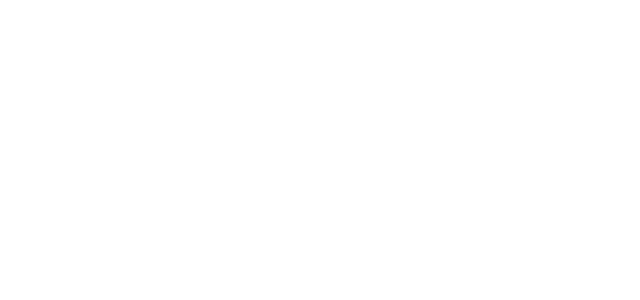
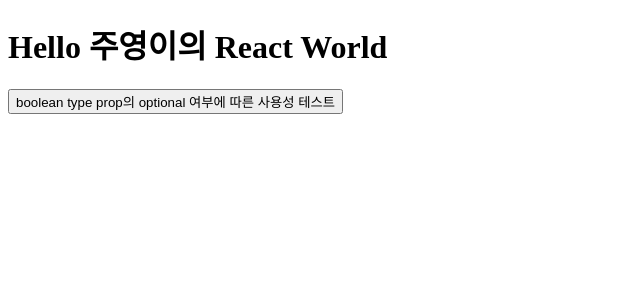
Before and after one commit to NamJwong/react-practice, a React (Create React App) app: page / in a window 1280 px wide. Before the commit this address had no page. Shown: the top 300 px of the page, without its empty margins (0-640 px from the left). Built offline with nearby package versions, Linux system fonts and the light colour scheme.

Commit message:
feat: 홈 만들기

```diff
--- a/src/common/components/Router.tsx
+++ b/src/common/components/Router.tsx
@@ -1,10 +1,12 @@
 import BooleanTypePropOptional from 'boolean-type-prop-optional';
+import Home from 'home';
 import { Routes, Route, BrowserRouter } from 'react-router-dom';
 
 export default function Router() {
   return (
     <BrowserRouter>
       <Routes>
+        <Route path="/" element={<Home />} />
         <Route path="/boolean-type-prop-optional" element={<BooleanTypePropOptional />} />
       </Routes>
     </BrowserRouter>
--- /dev/null
+++ b/src/home/index.tsx
@@ -0,0 +1,13 @@
+import { useNavigate } from 'react-router-dom';
+
+export default function Home() {
+  const navigate = useNavigate();
+  return (
+    <div>
+      <h1>Hello 주영이의 React World</h1>
+      <button onClick={() => navigate('/boolean-type-prop-optional')}>
+        boolean type prop의 optional 여부에 따른 사용성 테스트
+      </button>
+    </div>
+  );
+}
```
